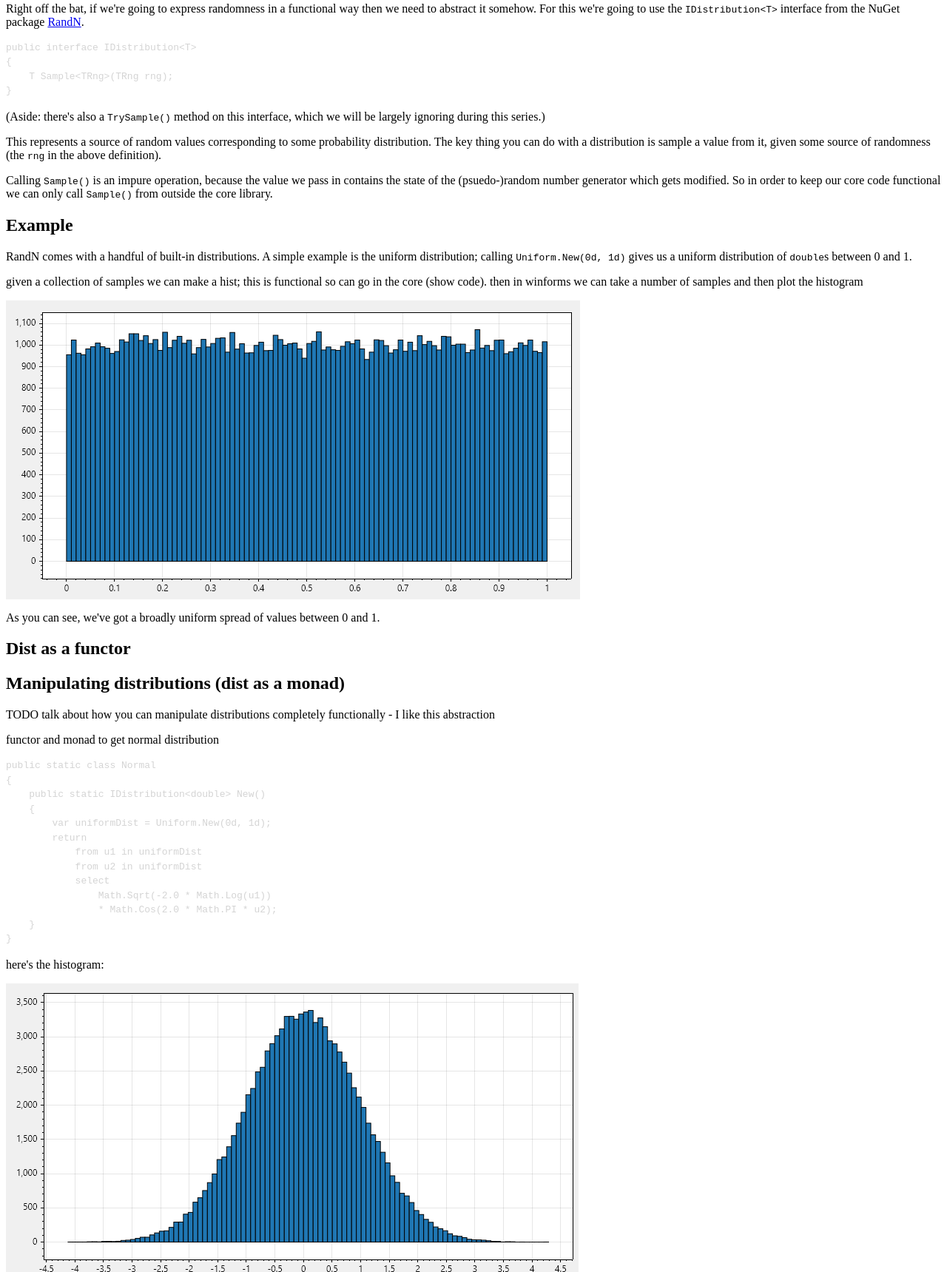
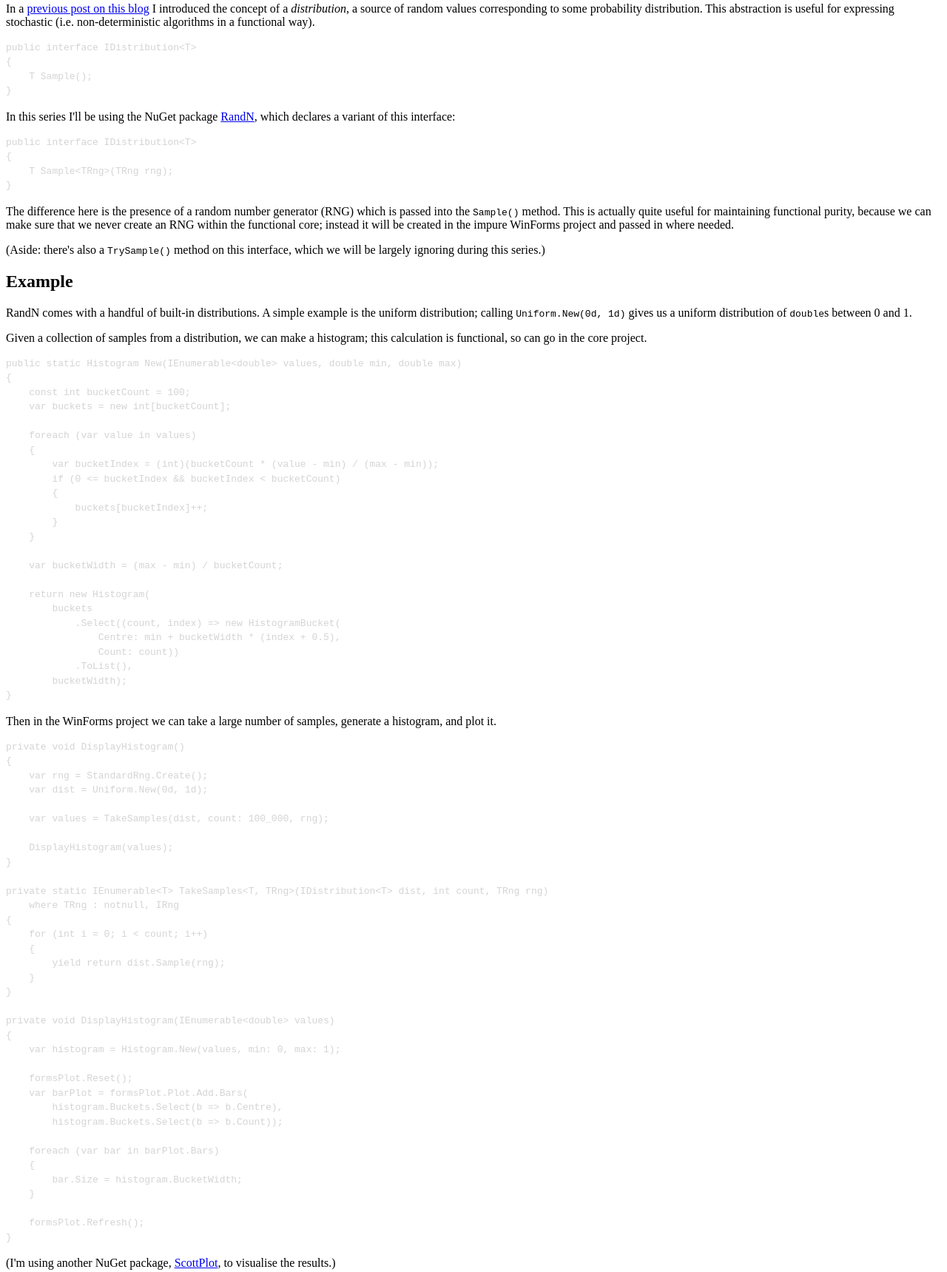
Before and after one commit to djcarter85/codingblog, an Eleventy site: page src/_posts/2024-12-06-PGF-01.md in a window 1280 px wide. Shown: the part 342-2061 px from the top of the page at 74% size. Built offline with nearby package versions, Linux system fonts and the light colour scheme; Eleventy itself is replaced by a stand-in of ours; some packages are replaced by stand-ins of ours; code samples lack their colours; files that its build step writes are made by us from their sources; a web font is replaced by a local one.

Commit message:
more bits

````diff
--- a/src/_posts/2024-12-06-PGF-01.md
+++ b/src/_posts/2024-12-06-PGF-01.md
@@ -18,9 +18,20 @@ To start off, I've created a Visual Studio solution and two C# projects:
 
 ## Distributions
 
-Right off the bat, if we're going to express randomness in a functional way then
-we need to abstract it somehow. For this we're going to use the
-`IDistribution<T>` interface from the NuGet package [RandN](https://randn.dev/).
+In a [previous post on this blog](/2019/07/10/champions-league-draw-revisited/)
+I introduced the concept of a _distribution_, a source of random values
+corresponding to some probability distribution. This abstraction is useful for
+expressing stochastic (i.e. non-deterministic algorithms in a functional way).
+
+```cs
+public interface IDistribution<T>
+{
+    T Sample();
+}
+```
+
+In this series I'll be using the NuGet package [RandN](https://randn.dev/),
+which declares a variant of this interface:
 
 ```cs
 public interface IDistribution<T>
@@ -29,17 +40,14 @@ public interface IDistribution<T>
 }
 ```
 
+The difference here is the presence of a random number generator (RNG) which is
+passed into the `Sample()` method. This is actually quite useful for maintaining
+functional purity, because we can make sure that we never create an RNG within
+the functional core; instead it will be created in the impure WinForms project
+and passed in where needed.
+
 (Aside: there's also a `TrySample()` method on this interface, which we will be
 largely ignoring during this series.)
-
-This represents a source of random values corresponding to some probability
-distribution. The key thing you can do with a distribution is sample a value
-from it, given some source of randomness (the `rng` in the above definition).
-
-Calling `Sample()` is an impure operation, because the value we pass in contains
-the state of the (psuedo-)random number generator which gets modified. So in
-order to keep our core code functional we can only call `Sample()` from outside
-the core library.
 
 ## Example
 
@@ -47,14 +55,129 @@ RandN comes with a handful of built-in distributions. A simple example is the
 uniform distribution; calling `Uniform.New(0d, 1d)` gives us a uniform
 distribution of `double`s between 0 and 1.
 
-given a collection of samples we can make a hist; this is functional so can go
-in the core (show code). then in winforms we can take a number of samples and
-then plot the histogram
+Given a collection of samples from a distribution, we can make a histogram; this
+calculation is functional, so can go in the core project.
+
+```cs
+public static Histogram New(IEnumerable<double> values, double min, double max)
+{
+    const int bucketCount = 100;
+    var buckets = new int[bucketCount];
+
+    foreach (var value in values)
+    {
+        var bucketIndex = (int)(bucketCount * (value - min) / (max - min));
+        if (0 <= bucketIndex && bucketIndex < bucketCount)
+        {
+            buckets[bucketIndex]++;
+        }
+    }
+
+    var bucketWidth = (max - min) / bucketCount;
+
+    return new Histogram(
+        buckets
+            .Select((count, index) => new HistogramBucket(
+                Centre: min + bucketWidth * (index + 0.5),
+                Count: count))
+            .ToList(),
+        bucketWidth);
+}
+```
+
+Then in the WinForms project we can take a large number of samples, generate a
+histogram, and plot it.
+
+```cs
+private void DisplayHistogram()
+{
+    var rng = StandardRng.Create();
+    var dist = Uniform.New(0d, 1d);
+
+    var values = TakeSamples(dist, count: 100_000, rng);
+
+    DisplayHistogram(values);
+}
+
+private static IEnumerable<T> TakeSamples<T, TRng>(IDistribution<T> dist, int count, TRng rng)
+    where TRng : notnull, IRng
+{
+    for (int i = 0; i < count; i++)
+    {
+        yield return dist.Sample(rng);
+    }
+}
+
+private void DisplayHistogram(IEnumerable<double> values)
+{
+    var histogram = Histogram.New(values, min: 0, max: 1);
+
+    formsPlot.Reset();
+    var barPlot = formsPlot.Plot.Add.Bars(
+        histogram.Buckets.Select(b => b.Centre),
+        histogram.Buckets.Select(b => b.Count));
+
+    foreach (var bar in barPlot.Bars)
+    {
+        bar.Size = histogram.BucketWidth;
+    }
+
+    formsPlot.Refresh();
+}
+```
+
+(I'm using another NuGet package, [ScottPlot](https://scottplot.net/), to
+visualise the results.)
 
 ![Histogram of a uniform
 distribution](/assets/images/2024-12-06-PGF-01/uniform.png)
 
 As you can see, we've got a broadly uniform spread of values between 0 and 1.
+
+## repeat dist
+
+As we go through this series, we'll aim to put as much code as possible into the
+functional core. Looking at the code snippet above, one thing that jumps out at
+me is that the idea of repeatedly sampling from a distribution can be classed as
+a distribution in and of itself.
+
+So I've extracted an extension method which produces a "repeat distribution".
+
+```cs
+public static class DistributionExtensions
+{
+    public static IDistribution<IEnumerable<T>> Repeat<T>(this IDistribution<T> dist, int count) =>
+        new RepeatDistribution<T>(dist, count);
+
+    private class RepeatDistribution<T>(IDistribution<T> dist, int count) : IDistribution<IEnumerable<T>>
+    {
+        public IEnumerable<T> Sample<TRng>(TRng rng) where TRng : notnull, IRng
+        {
+            for (int i = 0; i < count; i++)
+            {
+                yield return dist.Sample(rng);
+            }
+        }
+    }
+}
+```
+
+This moves more code into the functional core, and allows us to simplify the
+call site:
+
+```cs
+private void DisplayHistogram()
+{
+    var rng = StandardRng.Create();
+    var dist = Uniform.New(0d, 1d).Repeat(count: 100_000);
+
+    var values = dist.Sample(rng);
+
+    DisplayHistogram(values);
+}
+```
+
+TODO something about moving the abstraction up
 
 ## Dist as a functor
 
````
Also changed, not shown: src/_posts/todo.md (+0 -5 lines).
